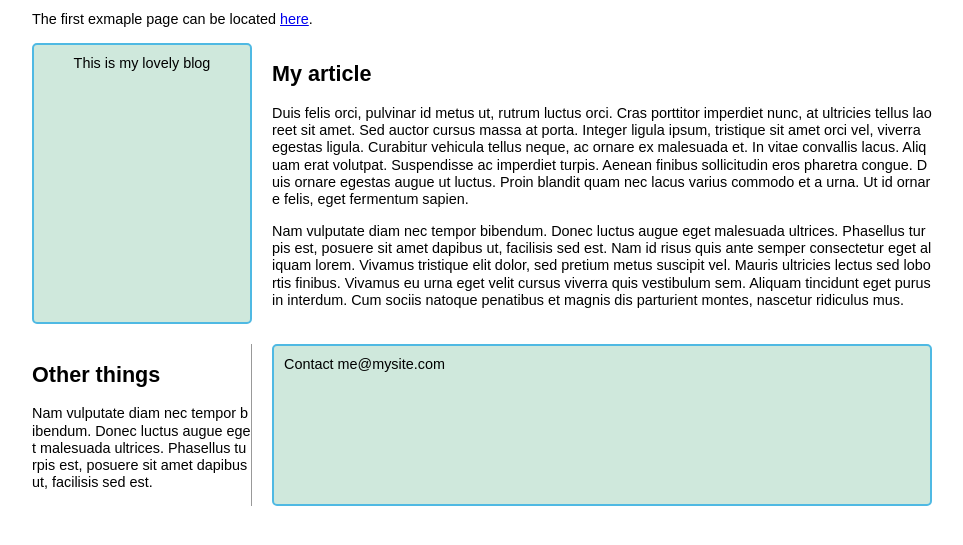
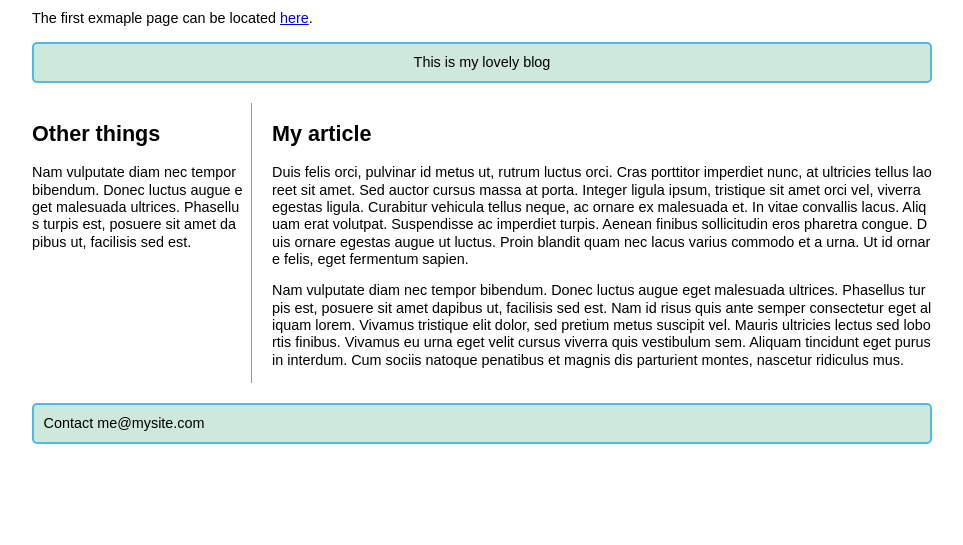
Before and after one commit to TXMack713/mdn-css-grid, a plain HTML site: page example1.html in a window 1280 px wide. Shown: the part 129-674 px from the top of the page, without its empty margins (158-1121 px from the left). Drawn offline with Linux system fonts and the light colour scheme.

Commit message:
1 file modified

```diff
--- a/example.css
+++ b/example.css
@@ -23,10 +23,6 @@ body {
   font: 0.9em/1.2 Arial, Helvetica, sans-serif;
 }
 
-header {
-  text-align: center;
-}
-
 .container {
   display: grid;
   grid-template-columns: 1fr 3fr;
@@ -36,11 +32,30 @@ header {
 header,
 footer {
   border-radius: 5px;
-  padding: 10px;
+  padding: 0.6rem;
   background-color: rgb(207, 232, 220);
   border: 2px solid rgb(79, 185, 227);
 }
 
 aside {
   border-right: 1px solid #999;
+  padding-right: 0.5rem;
+  grid-column: 1;
+  grid-row: 2;
 }
+
+header {
+  text-align: center;
+  grid-column: 1 / 3;
+  grid-row: 1;
+}
+
+article {
+  grid-column: 2;
+  grid-row: 2;
+}
+
+footer {
+  grid-column: 1/3;
+  grid-row: 3;
+}
```
